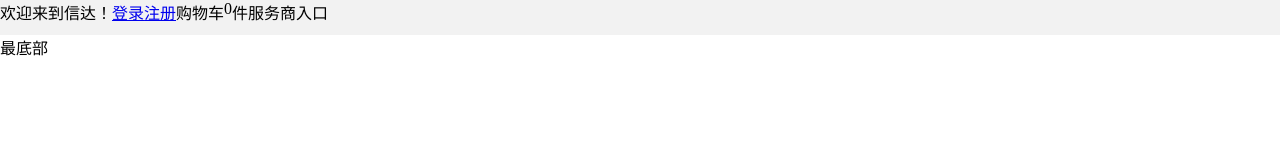
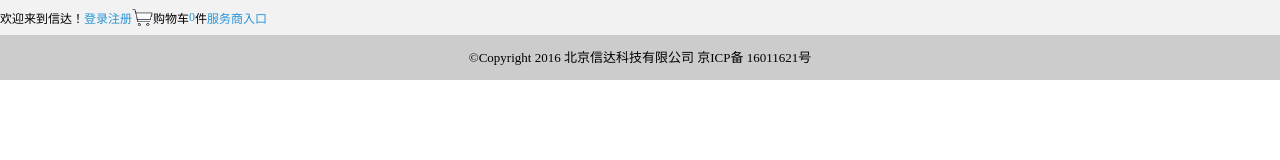
Before and after one commit to chenna1214/sinda, a Vue app in the folder sindaGrils/: page / in a window 1280 px wide. Built offline with nearby package versions, Linux system fonts and the light colour scheme.

Commit message:
陈娜+20171130+顶部底部1.0

```diff
--- a/sindaGrils/index.html
+++ b/sindaGrils/index.html
@@ -3,7 +3,8 @@
   <head>
     <meta charset="utf-8">
     <meta name="viewport" content="width=device-width,initial-scale=1.0">
-    <title>sinda</title>
+    <link rel="icon" href="./src/components/images/icon/sindaIcon.png">
+    <title>信达</title>
   </head>
   <style>
   *{margin:0;padding:0};
--- a/sindaGrils/src/components/pcPublic/pcBottom/pcBottom.vue
+++ b/sindaGrils/src/components/pcPublic/pcBottom/pcBottom.vue
@@ -1,21 +1,24 @@
 <template>
-  <div>
-   <!-- 最底部 -->
-最底部
+  <div class="pcBottom"><!-- 最底部 -->
+©Copyright 2016 北京信达科技有限公司 京ICP备 16011621号
    </div>
 </template>
 
 <script>
 export default {
-  name: 'pcBottom',
-  data () {
-    return {
-
-    }
+  name: "pcBottom",
+  data() {
+    return {};
   }
-}
+};
 </script>
 
 <style scoped lang='less'>
-
+.pcBottom {
+  background:#ccc;
+  height:45px;
+  text-align: center;
+  line-height: 45px;
+  font-size: 13px;
+}
 </style>
--- a/sindaGrils/src/components/pcPublic/pcTop/pcTop.vue
+++ b/sindaGrils/src/components/pcPublic/pcTop/pcTop.vue
@@ -1,14 +1,14 @@
 <template>
   <div class="pcTop">
    <!-- 最顶部 -->
-<p>欢迎来到信达！</p>
-<a href="#/userData/login">登录</a>
-<a href="#/userData/register">注册</a>
-<img src="" alt="">
-<p>购物车</p>
-<p>0</p>
-<p>件</p>
-<p>服务商入口</p>
+<p class="pcTopBlackText">欢迎来到信达！</p>
+<a href="#/userData/login"  class="pcTopBlueText">登录</a>
+<a href="#/userData/register"  class="pcTopBlueText">注册</a>
+<img src="../../images/pcTop/shoppingcarIcon.png" alt="购物车" class="pcShoppingcarIcon">
+<p class="pcTopBlackText">购物车</p>
+<p  class="pcTopBlueText">0</p>
+<p class="pcTopBlackText">件</p>
+<p  class="pcTopBlueText">服务商入口</p>
    </div>
 </template>
 
@@ -25,10 +25,23 @@ export default {
 </script>
 
 <style scoped lang='less'>
-
 .pcTop{
   display: flex;
+  align-items: center;
   background: #f2f2f2;
   height:35px;
 }
+.pcTopBlackText{
+  font-size: 12px;
+
+}
+.pcTopBlueText{
+  color: #2794d5;
+  font-size: 12px;
+  text-decoration: none;
+}
+.pcShoppingcarIcon{
+  width:21px;
+  height:17px;
+}
 </style>
```
Also changed, not shown: sindaGrils/src/components/images/icon/sindaIcon.png (added).
